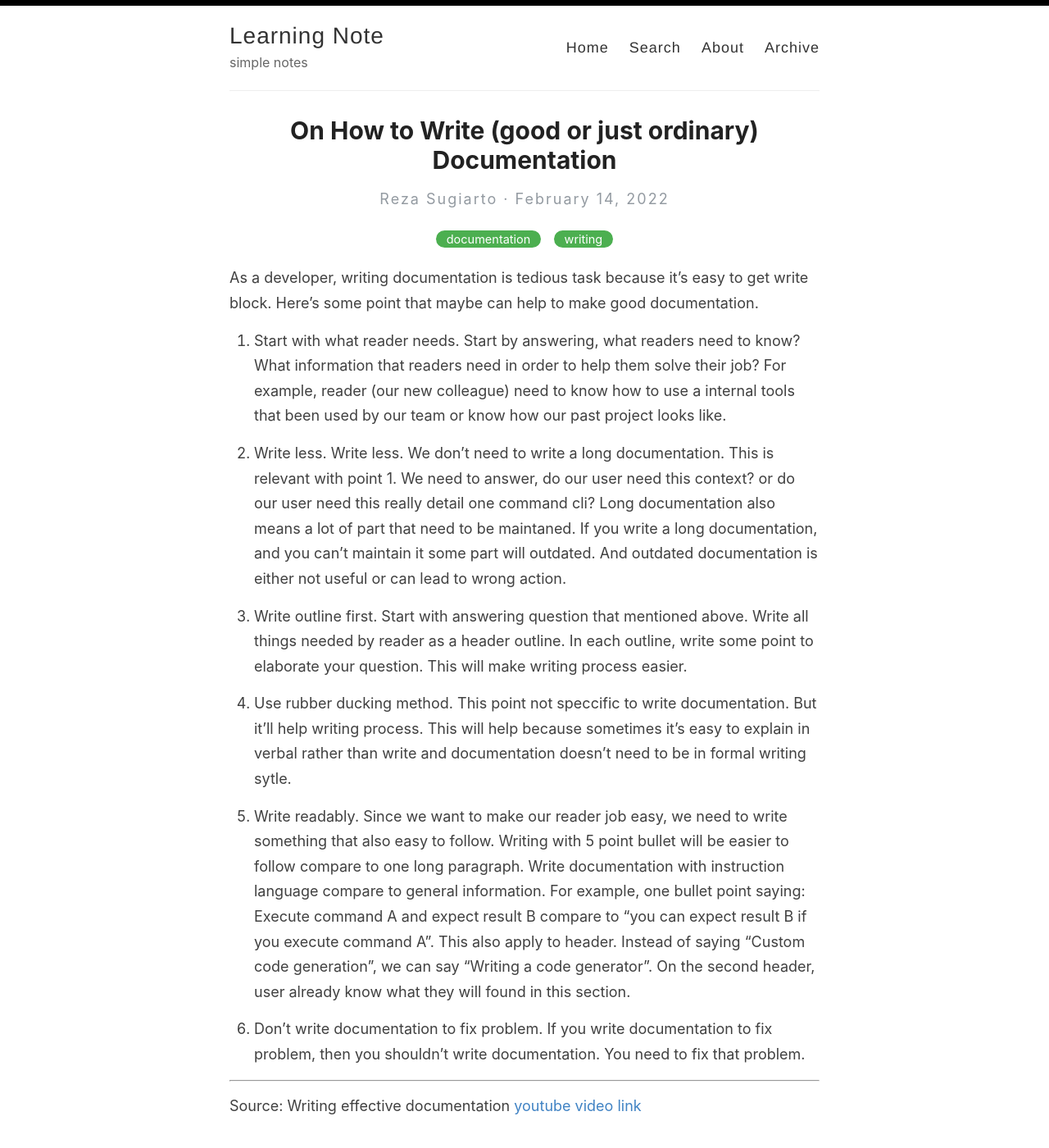
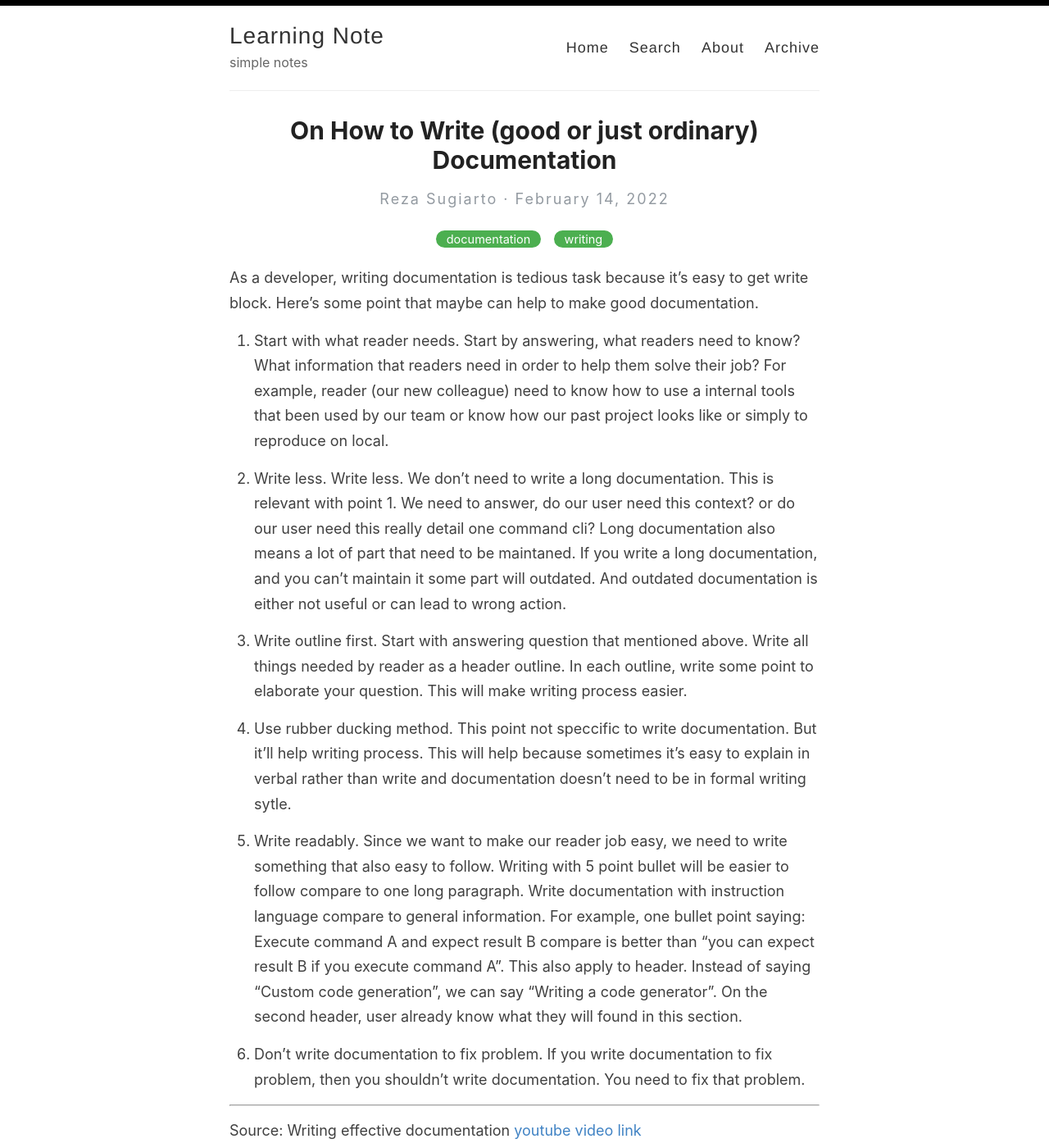
Before and after one commit to rzsgrt/rzsgrt.io, a Jekyll site: the page built from _posts/2022-02-14-tips-on-writing-documentation.md, in a window 1280 px wide and 1400 px high. Shown: the whole window at 82% size. Built offline with Jekyll 4.4.1, drawn with Linux system fonts in a browser that asks for light colours.

Commit message:
Edit old post

```diff
--- a/_posts/2022-02-14-tips-on-writing-documentation.md
+++ b/_posts/2022-02-14-tips-on-writing-documentation.md
@@ -7,7 +7,7 @@ As a developer, writing documentation is tedious task because it's easy to get w
 
 1. Start with what reader needs.
 Start by answering, what readers need to know? What information that readers need in order to help them solve their job?
-For example, reader (our new colleague) need to know how to use a internal tools that been used by our team or know how our past project looks like.
+For example, reader (our new colleague) need to know how to use a internal tools that been used by our team or know how our past project looks like or simply to reproduce on local.
 
 2. Write less.
 Write less. We don't need to write a long documentation. This is relevant with point 1. We need to answer, do our user need this context? or do our user need this really detail one command cli? Long documentation also means a lot of part that need to be maintaned. If you write a long documentation, and you can't maintain it some part will outdated. And outdated documentation is either not useful or can lead to wrong action.
@@ -19,7 +19,7 @@ Start with answering question that mentioned above. Write all things needed by r
 This point not speccific to write documentation. But it'll help writing process. This will help because sometimes it's easy to explain in verbal rather than write and documentation doesn't need to be in formal writing sytle.
 
 5. Write readably.
-Since we want to make our reader job easy, we need to write something that also easy to follow. Writing with 5 point bullet will be easier to follow compare to one long paragraph. Write documentation with instruction language compare to general information. For example, one bullet point saying: Execute command A and expect result B compare to "you can expect result B if you execute command A". This also apply to header. Instead of saying "Custom code generation", we can say "Writing a code generator". On the second header, user already know what they will found in this section.
+Since we want to make our reader job easy, we need to write something that also easy to follow. Writing with 5 point bullet will be easier to follow compare to one long paragraph. Write documentation with instruction language compare to general information. For example, one bullet point saying: Execute command A and expect result B compare is better than "you can expect result B if you execute command A". This also apply to header. Instead of saying "Custom code generation", we can say "Writing a code generator". On the second header, user already know what they will found in this section.
 
 6. Don't write documentation to fix problem.
 If you write documentation to fix problem, then you shouldn't write documentation. You need to fix that problem.
```
